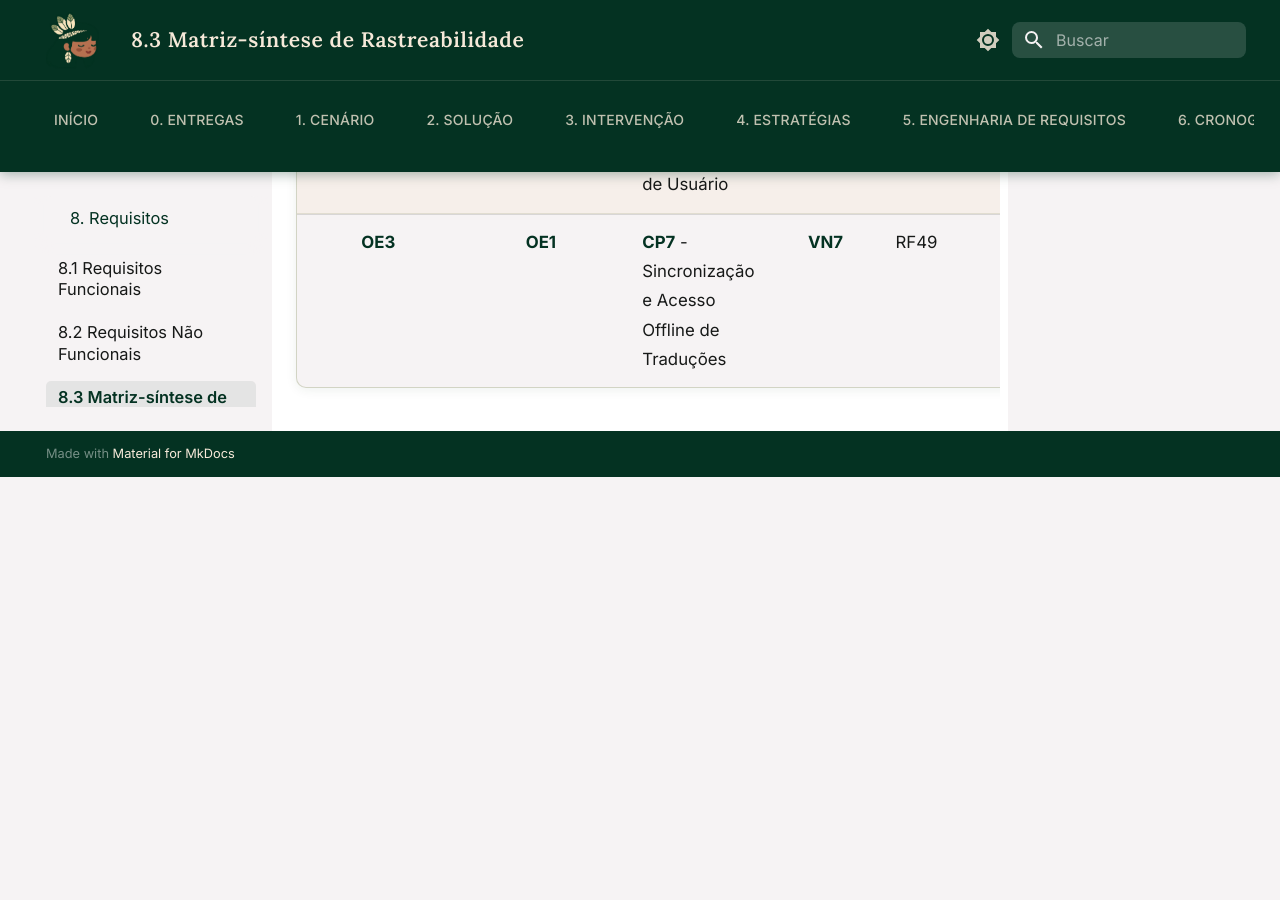
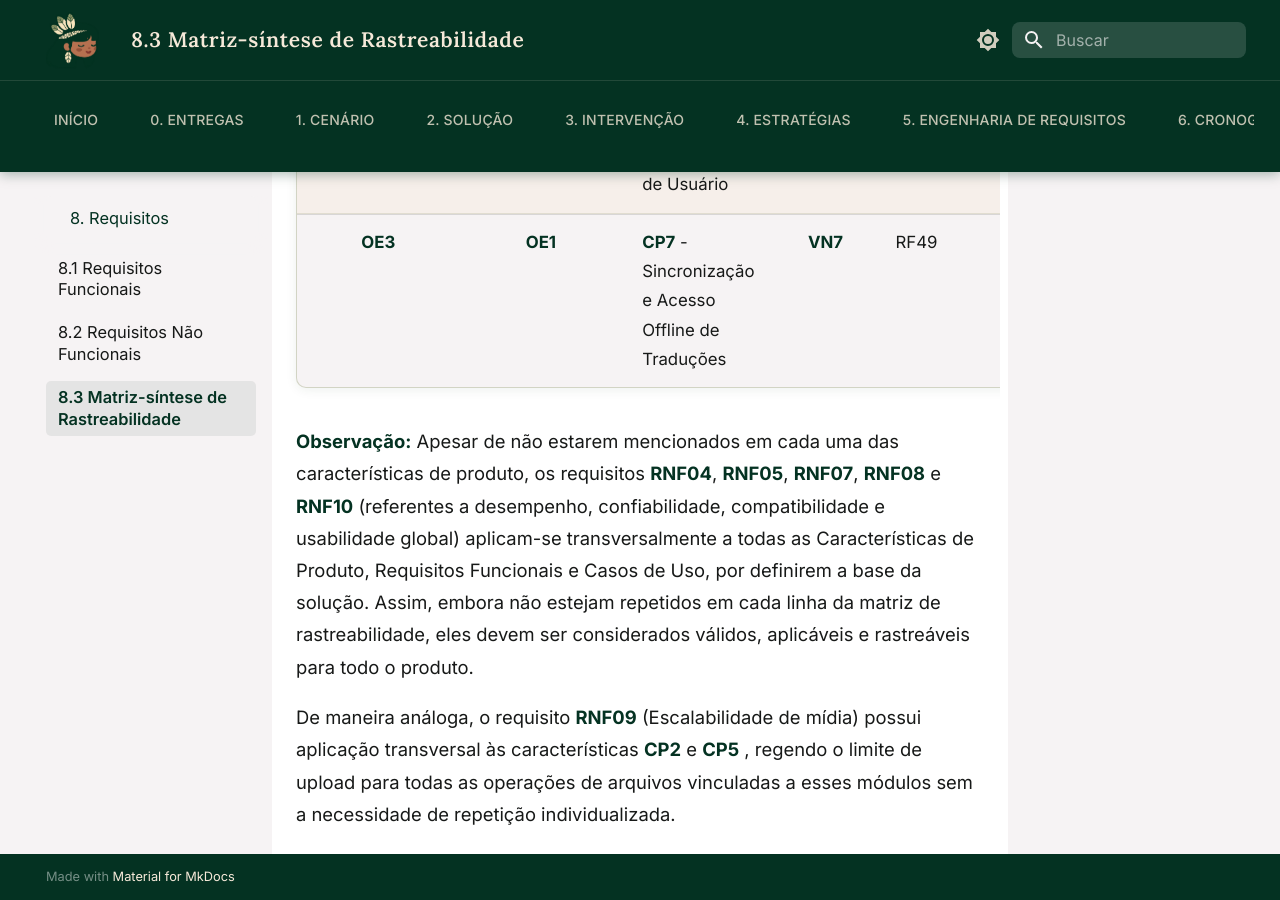
Before and after one commit to mdsreq-fga-unb/REQ-2026.1-T02-Nativo, an MkDocs documentation site: the page built from docs/08-requisitos/matriz.md, in a window 1280 px wide and 900 px high, scrolled down 1235 px. Built offline with MkDocs 1.6.1 and Material for MkDocs 9.7.7, drawn with Linux system fonts in a browser that asks for light colours; before the commit the page ends 1712 px from its top, so only the background shows below that.

Commit message:
fix: Matriz de rastreabilidade justificada

```diff
--- a/docs/08-requisitos/matriz.md
+++ b/docs/08-requisitos/matriz.md
@@ -4,10 +4,14 @@ A matriz a seguir representa a rastreabilidade entre os Objetivos Específicos (
 
 | Contribuição principal | Contribuição secundária | CP | VN | RFs relacionados | RNFs relacionados |
 | :---: | :---: | :--- | :---: | :--- | :--- |
-| **OE1** | **OE3** | **CP1** - Mecanismos interativos de aprendizagem e engajamento | **VN1** | RF01 ao RF09 | RNF04, RNF05, RNF08, RNF10 |
-| **OE1** | **OE3** | **CP2** - Feed Social Comunitário | **VN2** | RF10 ao RF19 | RNF03, RNF04, RNF08, RNF09, RNF10 |
-| **OE2** | **OE3** | **CP3** - Controle de usuário | **VN3** | RF20 ao RF26 | RNF07, RNF08 |
-| **OE2** | **OE3** | **CP4** - Sistema de denúncias | **VN4** | RF27 ao RF33 | RNF07, RNF08 |
-| **OE3** | **OE1** | **CP5** - Suporte a Multimídia nas Traduções | **VN5** | RF34 ao RF43 | RNF01, RNF02, RNF07, RNF08, RNF09 |
-| **OE3** | **OE1** | **CP6** - Perfil de Usuário | **VN6** | RF44 ao RF48 | RNF05, RNF08, RNF10 |
-| **OE3** | **OE1** | **CP7** - Sincronização e Acesso Offline de Traduções | **VN7** | RF49 | RNF06, RNF07, RNF08 |
+| **OE1** | **OE3** | **CP1** - Mecanismos interativos de aprendizagem e engajamento | **VN1** | RF01 ao RF09 |
+| **OE1** | **OE3** | **CP2** - Feed Social Comunitário | **VN2** | RF10 ao RF19 | RNF03, RNF09 |
+| **OE2** | **OE3** | **CP3** - Controle de usuário | **VN3** | RF20 ao RF26 |
+| **OE2** | **OE3** | **CP4** - Sistema de denúncias | **VN4** | RF27 ao RF33 |
+| **OE3** | **OE1** | **CP5** - Suporte a Multimídia nas Traduções | **VN5** | RF34 ao RF43 | RNF01, RNF02, RNF09 |
+| **OE3** | **OE1** | **CP6** - Perfil de Usuário | **VN6** | RF44 ao RF48 |
+| **OE3** | **OE1** | **CP7** - Sincronização e Acesso Offline de Traduções | **VN7** | RF49 | RNF06 |
+
+**Observação:** Apesar de não estarem mencionados em cada uma das características de produto, os requisitos **RNF04**, **RNF05**, **RNF07**, **RNF08** e **RNF10** (referentes a desempenho, confiabilidade, compatibilidade e usabilidade global) aplicam-se transversalmente a todas as Características de Produto, Requisitos Funcionais e Casos de Uso, por definirem a base da solução. Assim, embora não estejam repetidos em cada linha da matriz de rastreabilidade, eles devem ser considerados válidos, aplicáveis e rastreáveis para todo o produto.
+
+De maneira análoga, o requisito **RNF09** (Escalabilidade de mídia) possui aplicação transversal às características **CP2** e **CP5** , regendo o limite de upload para todas as operações de arquivos vinculadas a esses módulos sem a necessidade de repetição individualizada.
```
Also changed, not shown: docs/08-requisitos/rnf.md (+1 -1 lines).
